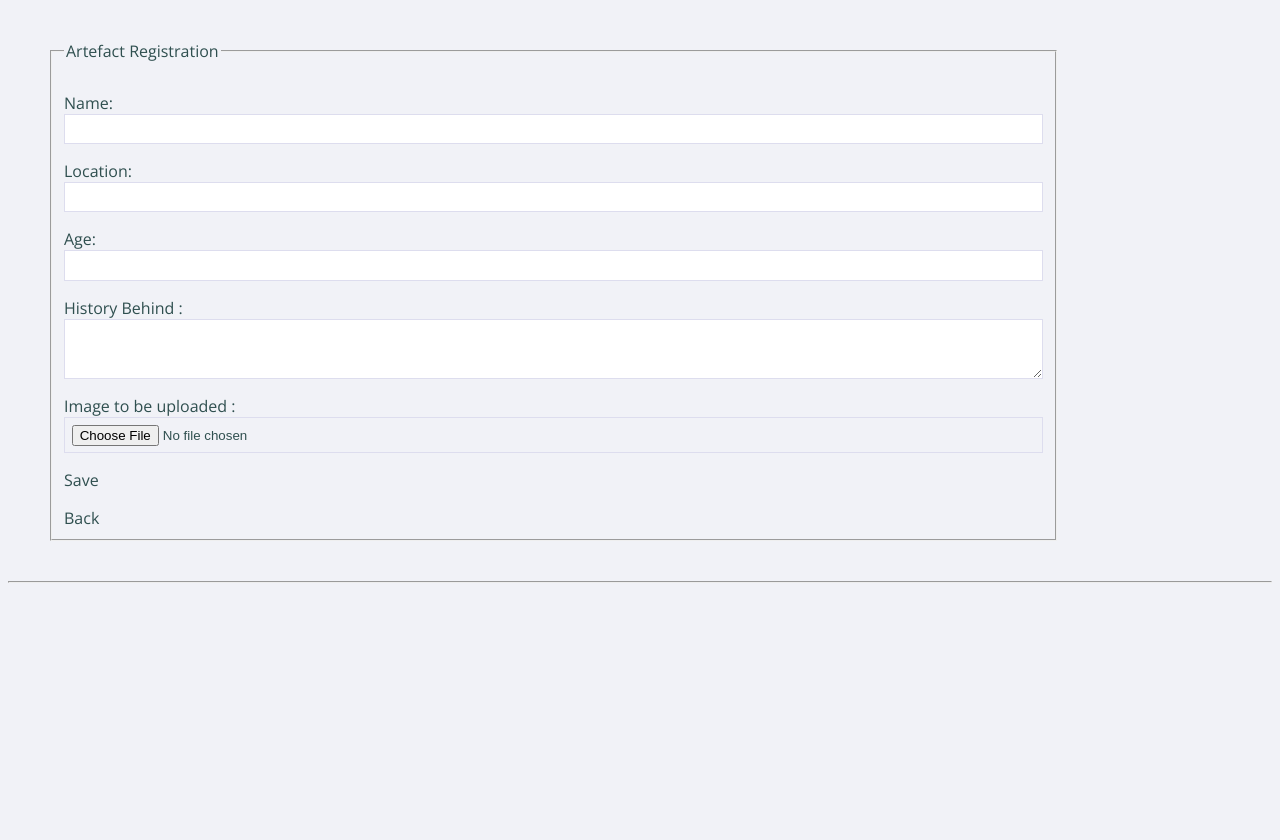
After one commit to OnpointSoftwares/Virtual-Museum-Management-System, a PHP site: page /mvogms/admin/addvideo.php in a window 1280 px wide. The commit adds this page. Run offline with PHP 8.4, Linux system fonts and the light colour scheme; some libraries are stand-ins or nearby versions.

Commit message:
Update of the code

```diff
--- /dev/null
+++ b/admin/addvideo.php
@@ -0,0 +1,106 @@
+<html>
+    <head>
+<link rel="stylesheet" href="css/style.css">
+<link rel="stylesheet" href="css/style.min.css">
+<script src="js/main.js"></script>
+</head>
+<body>
+<form style="width:80%;margin:40px" enctype="multipart/form-data" id="artefact_save">
+    <fieldset>
+      <legend>Artefact Registration</legend>
+
+
+<p>
+        <label>
+         Name:
+          <br />
+         <input type="text" name="artefactName" class="form-control" id="name"/>
+        </label>
+      </p>
+
+
+
+
+<p>
+        <label>Location: <input id="location" type="text" name="Location" class="form-control"/></label>
+      </p>
+<p>
+        <label>Age:<input type="Number" name="Age" id="Age" class="form-control"/></label>
+      </p>
+<p>
+        <label>
+         History Behind :
+          <br />
+          <textarea name="History" id="History" class="form-control" cols="30" rows="3"></textarea>
+        </label>
+      </p>
+      <p>
+        <label>
+         Image to be uploaded :
+          <br />
+          <input type="file" name="fileToUpload" id="fileToUpload" class="form-control">
+        </label>
+      </p>
+
+      <center><p id="loading_spinner" style="display:none"><img src="../img/loading.gif"></p></center>
+      <p onclick="save()" class="btn btn-primary" style="cursor:default">Save</p>
+      <a href="index.php?page=viewartefacts">Back</a>
+     </fieldset>
+  </form>
+                </div>
+                </div>
+            </div>
+            <hr>
+        </div>
+        <script src="https://cdnjs.cloudflare.com/ajax/libs/jquery/3.6.3/jquery.min.js" integrity="sha512-STof4xm1wgkfm7heWqFJVn58Hm3EtS31XFaagaa8VMReCXAkQnJZ+jEy8PCC/iT18dFy95WcExNHFTqLyp72eQ==" crossorigin="anonymous" referrerpolicy="no-referrer"></script>
+<script type="text/javascript">
+function save()
+{
+    var data = new FormData(document.getElementById("artefact_save"));
+console.log("Created FormData, " + [...data.keys()].length + " keys in data");
+ var name=$("#name").val();
+ var location=$("#location").val();
+ var age=$("#Age").val();
+ var History=$("#History").val();
+ var ftpud=$("#fileToUpload").val();
+ if(name!="" && location!="")
+ {
+  $("#loading_spinner").css({"display":"block"});
+  $.ajax
+  ({
+  type:'POST',
+  url:'saveartefacts.php',
+  cache: false,
+  contentType: false,
+  processData: false,
+  data:data,
+  success:function(response) {
+    $("#loading_spinner").css({"display":"none"});
+  if(response=="success")
+  {
+  alert("The data was saved successfully");
+  $("#name").html("");
+ $("#location").html("");
+ $("#Age").html("");
+$("#History").html("");
+$("#fileToUpload").html("");
+
+  }
+  else
+  {
+    alert(response)
+    $("#loading_spinner").css({"display":"none"});
+  }
+  }
+  });
+ }
+
+ else
+ {
+  alert("Please Fill All The Details");
+ }
+
+ return false;
+}
+
+</script>
--- a/admin/index.php
+++ b/admin/index.php
@@ -63,6 +63,12 @@
                     </a>
                 </li>
                 <li>
+                    <a href="addvideo.php">
+                        <span class="icon"><i class="fas fa-chart-line"></i></span>
+                        <span class="item">Add videos</span>
+                    </a>
+                </li>
+                <li>
                     <a href="logout.php">
                         <span class="icon"><i class="fas fa-cog"></i></span>
                         <span class="item">Logout</span>
```
